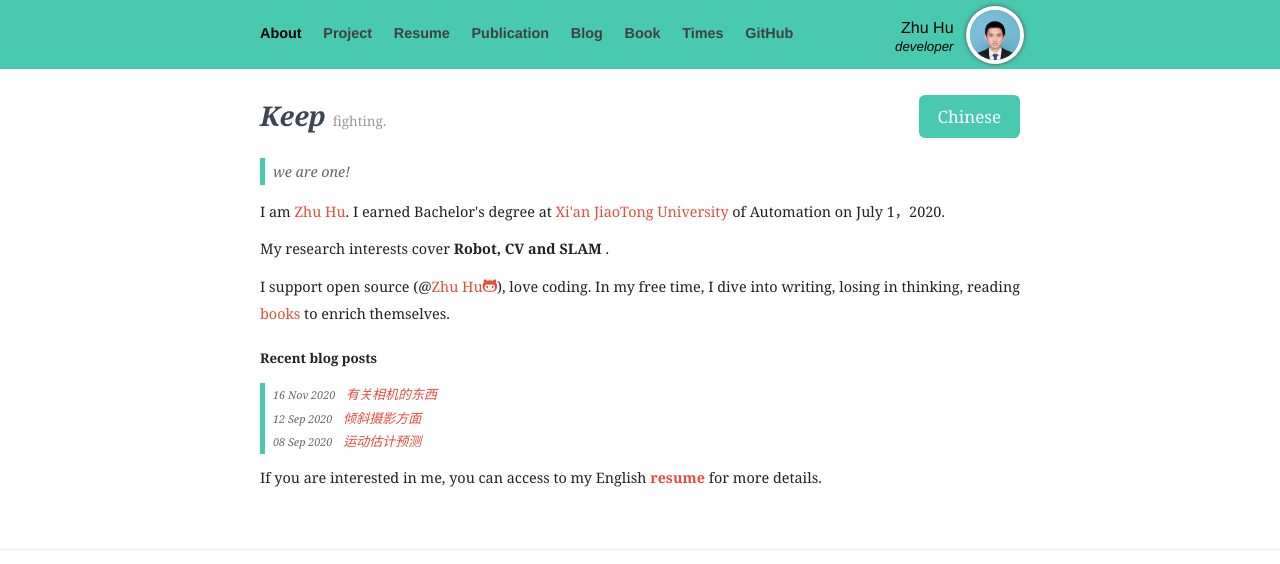
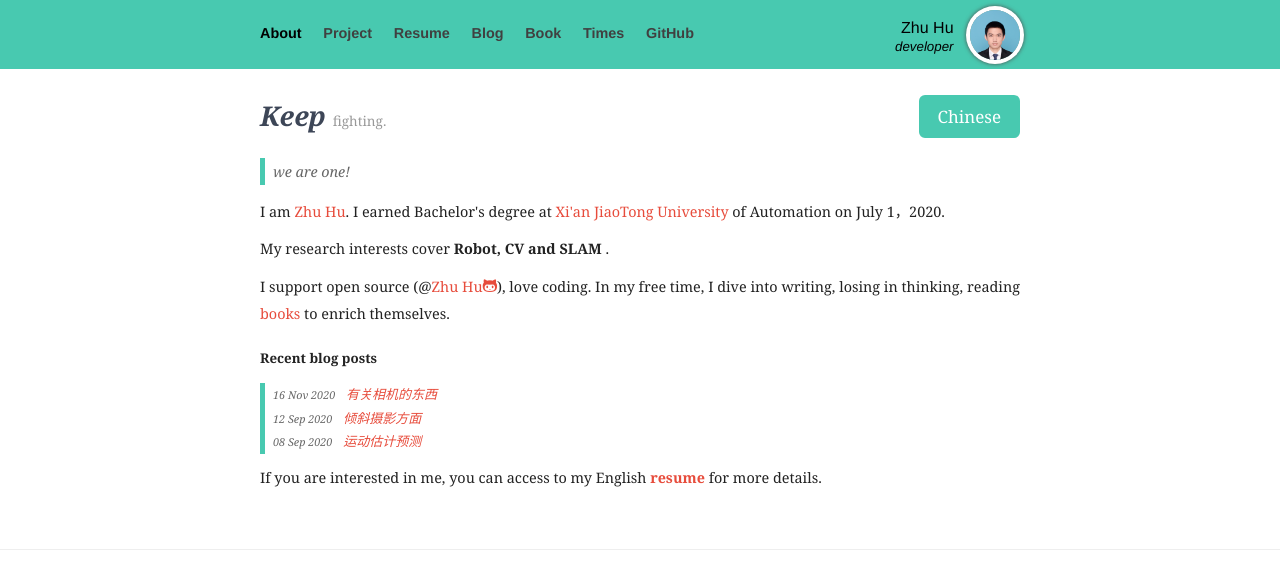
Before and after one commit to zhuhu00/zhuhu00.github.io, a Jekyll site: the page built from index.html, in a window 1280 px wide. Shown: the top 564 px of the page. Built offline with Jekyll 4.4.1, drawn with Linux system fonts in a browser that asks for light colours; nearby versions of some CDN libraries.

Commit message:
去除了pub

```diff
--- a/_layouts/default.html
+++ b/_layouts/default.html
@@ -40,7 +40,7 @@
         <a class="{% if page.category == 'about-zh' %} selected {% endif %}" href="/cn/">关于</a>
         <a class="{% if page.category == 'project-zh' %} selected {% endif %}" href="/cn/project">项目</a>
         <a href="/ZhuHu_resume.pdf">简历</a>
-        <a class="{% if page.category == 'publication' %} selected {% endif %}" href="/publication/">出版</a>
+        <!--a class="{% if page.category == 'publication' %} selected {% endif %}" href="/publication/">出版</a-->
         <a class="{% if page.category == 'blog' %} selected {% endif %}" href="/blog/">博客</a>
         <a href="/books/">书单</a>
 		<a href="/timeline/">时间线</a>
@@ -51,7 +51,7 @@
         <a class="{% if page.category == 'about-zh' %} selected {% endif %}" href="/cn/">关于</a>
         <a class="{% if page.category == 'project-zh' %} selected {% endif %}" href="/cn/project">项目</a>
 	    <a href="/ZhuHu_resume.pdf">简历</a>
-        <a class="{% if page.category == 'publication' %} selected {% endif %}" href="/publication/">出版</a>
+        <!--a class="{% if page.category == 'publication' %} selected {% endif %}" href="/publication/">出版</a-->
         <a class="{% if page.category == 'blog' %} selected {% endif %}" href="/blog/">博客</a>
 	    <a href="/books/">书单</a>
 		<a href="/timeline/">时间线</a>
@@ -63,7 +63,7 @@
         <a class="{% if page.category == 'about' %} selected {% endif %}" href="/">About</a>
         <a class="{% if page.category == 'project' %} selected {% endif %}" href="/project/">Project</a>
 	    <a href="/ZhuHu_resume.pdf">Resume</a>
-        <a class="{% if page.category == 'publication' %} selected {% endif %}" href="/publication/">Publication</a>
+        <!--a class="{% if page.category == 'publication' %} selected {% endif %}" href="/publication/">Publication</a-->
         <a class="{% if page.category == 'blog' %} selected {% endif %}" href="/blog/">Blog</a>
 	    <a href="/books/">Book</a>
 		<a href="/timeline/">Times</a>
```
